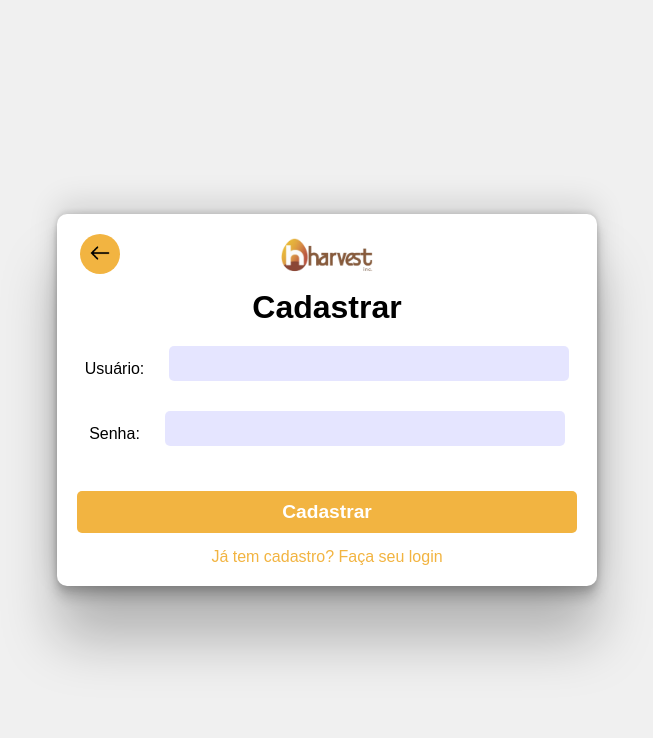
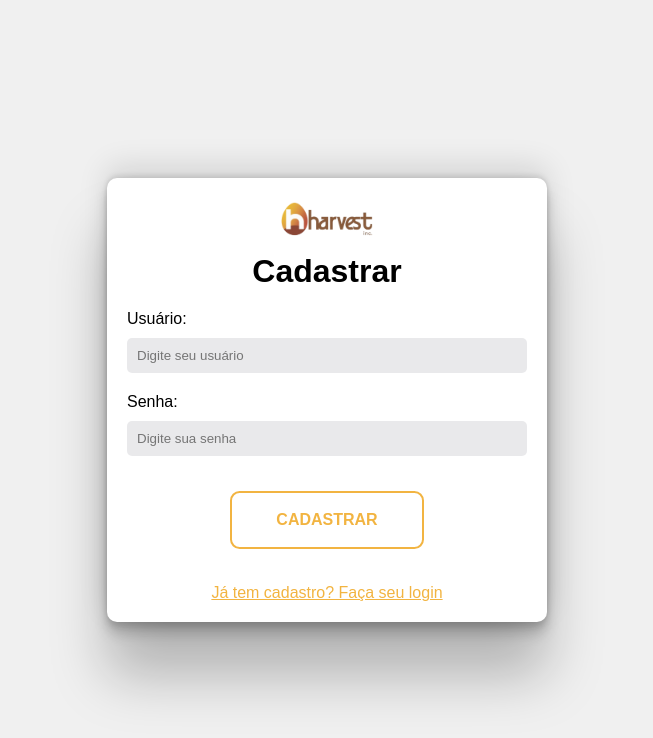
Before and after one commit to JacquysBarbosadaSilva/HarvestInc, a PHP site: page /php/cadastrar.php in a window 1280 px wide. Shown: the top 738 px of the page, without its empty margins (313-966 px from the left). Run offline with PHP 8.4, Linux system fonts and the light colour scheme; some libraries are stand-ins or nearby versions.

Commit message:
alterações contato, cadastrar e login

```diff
--- a/css/style.css
+++ b/css/style.css
@@ -1,10 +1,10 @@
-*{
+* {
     padding: 0;
     margin: 0;
     font-family: Arial, sans-serif;
 }
 
-a{
+a {
     text-decoration: none;
 }
 
@@ -26,7 +26,7 @@ a{
 .logo img {
     width: 100px;
     background-color: white;
-    border-radius:10px;
+    border-radius: 10px;
 }
 
 .navegacao-paginas {
@@ -35,7 +35,7 @@ a{
     align-items: center;
 }
 
-#botoes-caddastrar-login{
+#botoes-caddastrar-login {
     display: flex;
     align-items: baseline;
 }
@@ -60,12 +60,13 @@ a{
     transition: color 0.3s ease;
 }
 
-.button-logar{
+.button-logar {
     margin-right: 20px;
 }
 
 .navegacao-paginas ul li a:hover {
-    color: #f0a500; /* Cor de destaque ao passar o mouse */
+    color: #f0a500;
+    /* Cor de destaque ao passar o mouse */
 }
 
 .alinhamento-login-finalizado-glossario {
@@ -100,7 +101,8 @@ a{
 
 .button-cadastrar:hover {
     background-color: white;
-    color: #F2B441; /* Cor ao passar o mouse */
+    color: #F2B441;
+    /* Cor ao passar o mouse */
 }
 
 .button-login {
@@ -117,7 +119,7 @@ a{
 
 
 /* Bem Vindo */
-.bem_vindo{
+.bem_vindo {
     display: flex;
     flex-direction: column;
     align-items: center;
@@ -126,7 +128,7 @@ a{
     color: white;
 }
 
-.bem_vindo h1{
+.bem_vindo h1 {
     position: relative;
     display: inline-block;
     font-family: 'Kaushan Script';
@@ -134,7 +136,7 @@ a{
 
 }
 
-.bem_vindo .titulo-bem-vindo::before{
+.bem_vindo .titulo-bem-vindo::before {
     content: '';
     position: absolute;
     top: 0;
@@ -160,21 +162,21 @@ a{
     background-color: #ffffff;
 }
 
-.transparet_background{
+.transparet_background {
     background-color: rgba(0, 0, 0, 0.7);
 }
 
-.background_bem_vindo{
+.background_bem_vindo {
     background-image: url(../img/Imagem\ de\ fundo\ home\ page.jpg);
 }
 
-.button_centralizar{
+.button_centralizar {
     display: flex;
     justify-content: center;
     align-items: center;
 }
 
-.button_saiba_mais_home_page{
+.button_saiba_mais_home_page {
     padding: 20px;
     background: linear-gradient(#F2B441, #8C6826);
     margin-top: -200px;
@@ -186,68 +188,65 @@ a{
     color: white;
     border-radius: 50px;
     font-family: "Kavivanar", cursive;
-    transition:transform 0.2s ease-in-out;
+    transition: transform 0.2s ease-in-out;
 }
 
-.button_saiba_mais_home_page:hover{
+.button_saiba_mais_home_page:hover {
     cursor: pointer;
     transform: scale(1.1);
     transition: 3ms;
 }
 
-.amarelo{
+.amarelo {
     background-color: #F2B441;
     width: 70px;
     height: 300px;
     margin-right: -35px;
 }
 
-.laranja{
+.laranja {
     background-color: #D98B48;
     width: 70px;
     margin-right: -35px;
     height: 270px;
 }
 
-.marrom{
+.marrom {
     background-color: #8C5B3F;
     width: 70px;
     height: 240px;
 }
 
-.retangulos{
+.retangulos {
     max-height: 300px;
     display: flex;
     flex-direction: row;
 }
 
-section{
+section {
     height: 100vh;
 }
 
-.quem-somos{
-
-}
-
-.titulo-quem-somos{
+.titulo-quem-somos {
     display: flex;
     justify-content: center;
     font-family: 'Lalezar';
     font-size: 48px;
 }
 
-.container-quem-somos{
+.container-quem-somos {
     display: flex;
     justify-content: center;
 }
 
-.descricao-quem-somos{
+.descricao-quem-somos {
     font-family: 'Inria Serif';
     font-size: 24px;
     text-align: justify;
     line-height: 40px;
     width: 600px;
 }
+
 /* Cadastrar */
 
 .body-cadastrar-login {
@@ -256,19 +255,12 @@ section{
     align-items: center;
     height: 100vh;
     width: 100%;
-    background-color: #f0f0f0; /* Cor de fundo suave */
+    background-color: #f0f0f0;
+    /* Cor de fundo suave */
 }
 
 .campos-texto {
-    display: flex;
-    justify-content: center;
     gap: 5%;
-    margin-top: 20px;
-}
-
-.campos-texto-1{
-	display: flex;
-    gap: 12%;
     margin-top: 20px;
 }
 
@@ -277,67 +269,87 @@ section{
     justify-content: center;
 }
 
-.button-entrar{
+.button-entrar {
+    box-sizing: border-box;
+    appearance: none;
+    background-color: transparent;
+    border: 2px solid #F2B441;
+    border-radius: 0.6em;
+    color: #F2B441;
+    cursor: pointer;
     display: flex;
-    width: 100%;
-    justify-content: center;
-    background-color: #F2B441;
-    border: none;
-    font-size: larger;
-    border-radius: 5px;
-    color: white;
-    font-weight: bolder;
-    align-items: center;
-    padding: 10px;
-    margin-top: 20px;
-    cursor: pointer;
+    align-self: center;
+    font-size: 1rem;
+    font-weight: 400;
+    line-height: 1;
+    margin: 20px;
+    padding: 1.2em 2.8em;
+    text-decoration: none;
+    text-align: center;
+    text-transform: uppercase;
+    font-family: 'Montserrat', sans-serif;
+    font-weight: 700;
+}
+
+.button-entrar:hover,
+.button-entrar:focus {
+    color: #fff;
+    outline: 0;
+}
+
+.button-entrar {
+    transition: box-shadow 300ms ease-in-out, color 300ms ease-in-out;
+}
+
+.button-entrar:hover {
+    box-shadow: 0 0 40px 40px #F2B441 inset;
 }
 
 .form-login {
     padding: 20px;
     width: 50%;
-    max-width: 500px;
+    max-width: 400px;
     border-radius: 10px;
     box-shadow: rgba(0, 0, 0, 0.25) 0px 54px 55px, rgba(0, 0, 0, 0.12) 0px -12px 30px, rgba(0, 0, 0, 0.12) 0px 4px 6px, rgba(0, 0, 0, 0.17) 0px 12px 13px, rgba(0, 0, 0, 0.09) 0px -3px 5px;
     background-color: white;
 }
 
-.campos-info{
-    width: 80%;
+.campos-info {
+    width: 100%;
     padding: 10px;
-    margin-bottom: 10px;
     border-radius: 5px;
+    margin-top: 10px;
     border: none;
     outline: none;
-    background-color: rgba(0, 0, 255, 0.1);
+    background-color: rgb(45 45 60 / 10%);
     box-sizing: border-box;
-    cursor: pointer;
 }
 
-.campos-info:hover{
-    border: 2px solid #000000;
+.campos-info:focus {
+    border: 1.8px solid black;
 }
 
-.identificador-campo{
+.identificador-campo {
     align-items: center;
     display: flex;
 }
 
-.formulario{
+.formulario {
     height: 100vh;
     display: flex;
     justify-content: center;
     align-items: center;
-    background-color: #f0f0f0; /* Cor de fundo opcional */
+    background-color: #f0f0f0;
+    /* Cor de fundo opcional */
 }
 
-.lugar-logo{
+.lugar-logo {
     display: flex;
     justify-content: space-around;
     gap: 150px;
 }
 
-.alinhamento-login-finalizado{
+.alinhamento-login-finalizado {
     display: flex;
     justify-content: center;
     font-weight: bold;
@@ -352,7 +364,7 @@ section{
     justify-content: center;
 }
 
-.button-sair{
+.button-sair {
     display: flex;
     width: 20%;
     justify-content: center;
@@ -361,23 +373,24 @@ section{
     margin-top: 20px;
 }
 
-#redirecionamento{
+#redirecionamento {
     color: #F2B441;
+    text-decoration: revert;
 }
 
-#redirecionamento:hover{
+#redirecionamento:hover {
     color: #8C6826;
     cursor: pointer;
     text-decoration: dashed;
 }
 
-#div-redirecionamento{
+#div-redirecionamento {
     display: flex;
     justify-content: center;
     margin-top: 15px;
 }
 
-.perfil-icone{
+.perfil-icone {
     height: 50px;
     background-color: white !important;
     border-radius: 50px;
@@ -385,12 +398,12 @@ section{
     margin-right: 30px;
 }
 
-.perfil-icone:hover{
+.perfil-icone:hover {
     height: 55px;
     transition: color 0.7s ease;
 }
 
-.button-login-logado{
+.button-login-logado {
     padding: 10px 20px;
     border-radius: 10px;
     background-color: transparent;
@@ -400,7 +413,7 @@ section{
     font-size: 20px;
 }
 
-.button-login{
+.button-login {
     display: flex;
     border: 1px solid #F2B441;
     border-radius: 5px;
@@ -416,13 +429,13 @@ section{
     cursor: pointer;
 }
 
-.button-login:hover{
+.button-login:hover {
     background-color: #F2B441;
     color: white;
     cursor: pointer;
 }
 
-.selecionar-tipo{
+.selecionar-tipo {
     display: flex;
     gap: 30px;
     padding: 10px;
@@ -431,50 +444,33 @@ section{
     justify-content: center;
 }
 
-#tipo-de-usuario{
-	display: flex;
-	align-items: center;
+#tipo-de-usuario {
+    display: flex;
+    align-items: center;
 }
 
-.logo-cadastrar{
+.logo-cadastrar {
     width: 100px;
     margin-bottom: 10px;
 }
 
-.lugar-logo{
+.lugar-logo {
     display: flex;
     justify-content: space-around;
     gap: 150px;
 }
 
-.button-voltar {
-    width: 40px;
-    height: 40px;
-    border-radius: 30px;
-    border: none;
-    background-color: #F2B441;
-    cursor: pointer;
-}
-
-.button-voltar1{
-    width: 40px;
-    height: 40px;
-    border-radius: 30px;
-    border: none;
-    background-color: transparent;
-}
-
-.imagem-voltar{
-    width: 20px;
-}
-
 /* Perfil */
 .fundo-da-pagina {
-    height: 100vh; /* Faz a div ocupar a altura total da página */
+    height: 100vh;
+    /* Faz a div ocupar a altura total da página */
     display: flex;
-    justify-content: center; /* Centraliza horizontalmente */
-    align-items: center; /* Centraliza verticalmente */
-    background-color: #f0f0f0; /* Cor de fundo suave */
+    justify-content: center;
+    /* Centraliza horizontalmente */
+    align-items: center;
+    /* Centraliza verticalmente */
+    background-color: #f0f0f0;
+    /* Cor de fundo suave */
 }
 
 .fundo-form {
@@ -491,12 +487,12 @@ section{
     width: 40%;
 }
 
-.imagem-icone{
+.imagem-icone {
     width: 100px;
     margin-right: 50px;
 }
 
-.imagem-icone:hover{
+.imagem-icone:hover {
     background-color: #333;
     border-radius: 500px;
     cursor: pointer;
@@ -504,19 +500,20 @@ section{
     opacity: 0.7;
 }
 
-.alinhamento-form{
+.alinhamento-form {
     display: flex;
     justify-content: space-around;
     gap: 20px;
     margin-top: 20px;
 }
 
-.tamanho-formulario{
+.tamanho-formulario {
     width: 80%;
 }
 
-.button-alterar-deletar{
-    padding: 10px 20px; /* Ajuste conforme necessário */
+.button-alterar-deletar {
+    padding: 10px 20px;
+    /* Ajuste conforme necessário */
     width: auto;
     display: flex;
     justify-content: center;
@@ -533,8 +530,9 @@ section{
     cursor: pointer;
 }
 
-.button-logout{
-    padding: 10px 20px; /* Ajuste conforme necessário */
+.button-logout {
+    padding: 10px 20px;
+    /* Ajuste conforme necessário */
     font-family: 'Segoe UI', Tahoma, Geneva, Verdana, sans-serif;
     width: auto;
     display: flex;
@@ -552,66 +550,66 @@ section{
     cursor: pointer;
 }
 
-.button-logout:hover{
+.button-logout:hover {
     background-color: white;
     color: red;
     font-size: large;
     border: 2px solid red;
 }
 
-.apenas-button{
+.apenas-button {
     display: flex;
     gap: 30px;
     margin-top: 30px;
     justify-content: center;
 }
 
-.apenas-button-form-alterar{
+.apenas-button-form-alterar {
     display: flex;
     gap: 30px;
     margin-bottom: 20px;
     justify-content: center;
 }
 
-.alinhamento-imagem-icone{
+.alinhamento-imagem-icone {
     display: flex;
     align-items: center;
 }
 
-.tamanh-total{
+.tamanh-total {
     width: 100%;
 }
 
-.centralizacao-formulario{
+.centralizacao-formulario {
     display: flex;
     justify-content: center;
     align-items: center;
     border-radius: 10px;
 }
 
-.perfil-dialogo{
+.perfil-dialogo {
     justify-content: center;
 
 }
 
-.perfil-dialogo-alinhamento{
+.perfil-dialogo-alinhamento {
     display: flex;
     align-items: center;
 }
 
-.perfil-icone{
+.perfil-icone {
     height: 50px;
     background-color: white !important;
     border-radius: 50px;
     cursor: pointer;
 }
 
-.perfil-icone:hover{
+.perfil-icone:hover {
     height: 55px;
     transition: color 0.7s ease;
 }
 
-.alinhamento-login-finalizado{
+.alinhamento-login-finalizado {
     display: flex;
     justify-content: center;
     align-items: center;
@@ -628,10 +626,20 @@ section{
     padding: 20px;
 }
 
+.imagem-redes-sociais {
+    display: inline-block;
+    font-size: 2rem;
+}
+
+.container-redes-sociais {
+    display: inline-block;
+    margin: 1em;
+}
+
 #h1-contatos {
-    font-family: 'Kaushan Script', cursive;
-    font-size: 40px;
-    color: #333;
+    font-family: 'Lalezar';
+    font-size: 48px;
+    color: black;
     margin-bottom: 30px;
 }
 
@@ -696,20 +704,21 @@ section{
 }
 
 /* Planos */
-#main-plano{
+#main-plano {
     justify-content: center;
     align-items: center;
     flex-direction: column;
     display: flex;
 
 }
-#h1-plano{
+
+#h1-plano {
     text-align: center;
     margin-top: 40px;
     margin-bottom: 40px;
 }
 
-.card-inicial{
+.card-inicial {
     background-color: #f2b749;
     text-align: justify;
     width: 70%;
@@ -717,14 +726,14 @@ section{
 
 }
 
-.card-sobreposicao{
+.card-sobreposicao {
     background-color: rgb(255, 255, 255, 0.4);
     border-radius: 15px;
     margin: 20px;
     display: flex;
 }
 
-.card-informacao{
+.card-informacao {
     display: flex;
     margin-top: 30px;
     align-items: center;
@@ -733,29 +742,29 @@ section{
     padding-bottom: 20px;
 }
 
-.icon-planos{
+.icon-planos {
     width: 30px;
     display: flex;
     margin: 10px;
 }
 
-.infor-inicio{
+.infor-inicio {
     margin: 20px;
     padding-top: 20px;
 }
 
-#text-sub-titulo{
+#text-sub-titulo {
     margin: 20px;
     font-size: 18px;
 }
 
-#img-feira{
+#img-feira {
     height: 50%;
     width: 550px;
     opacity: 0.5;
 }
 
-#text-infor{
+#text-infor {
     font-size: 15px;
     text-align: justify;
 }
--- a/php/cadastrar.php
+++ b/php/cadastrar.php
@@ -57,9 +57,7 @@
     <body class="body-cadastrar-login">
         <div class="form-login">
             <div class="lugar-logo">
-                <a href="../index.php"><button class="button-voltar"><img class="imagem-voltar" src="../img/de-volta.png" alt=""></button></a>
                 <img class="logo-cadastrar" src="../img/harvest_inc.png" alt="">
-                <button class="button-voltar1"></button>
             </div>
 
             <form class="'" action="" method="post">
@@ -69,12 +67,12 @@
 
                 <div class="campos-texto">
                     <label class="identificador-campo"  for="username">Usuário:</label>
-                    <input class="campos-info" type="text" id="username" name="username" required>
+                    <input placeholder="Digite seu usuário" class="campos-info" type="text" id="username" name="username" required>
                 </div>
 
                 <div class="campos-texto">
                     <label class="identificador-campo" for="password">Senha:</label>
-                    <input class="campos-info" type="password" id="password" name="password" required>
+                    <input placeholder="Digite sua senha" class="campos-info" type="password" id="password" name="password" required>
                 </div>
 
                 <div class="alinhamento-button">
--- a/php/login.php
+++ b/php/login.php
@@ -56,9 +56,7 @@
         <div class="form-login">
 
             <div class="lugar-logo">
-                <a href="cadastrar.php"><button class="button-voltar"><img class="imagem-voltar" src="../img/de-volta.png" alt=""></button></a>
                 <img class="logo-cadastrar" src="../img/harvest_inc.png" alt="">
-                <button class="button-voltar1"></button>
             </div>
             <form class="" action="" method="post">
 
@@ -67,12 +65,12 @@
 
                 <div class="campos-texto">
                     <label class="identificador-campo"  for="username">Usuário:</label>
-                    <input class="campos-info" type="text" id="username" name="username" required>
+                    <input placeholder="Digite seu usuário" class="campos-info" type="text" id="username" name="username" required>
                 </div>
 
                 <div class="campos-texto">
                     <label class="identificador-campo" for="password">Senha:</label>
-                    <input class="campos-info" type="password" id="password" name="password" required>
+                    <input placeholder="Digite sua senha" class="campos-info" type="password" id="password" name="password" required>
                 </div>
 
                 <div class="alinhamento-button">
```
Also changed, not shown: php/contato.php (+28 -8 lines), img/logo-linkedin.jpg (added).
